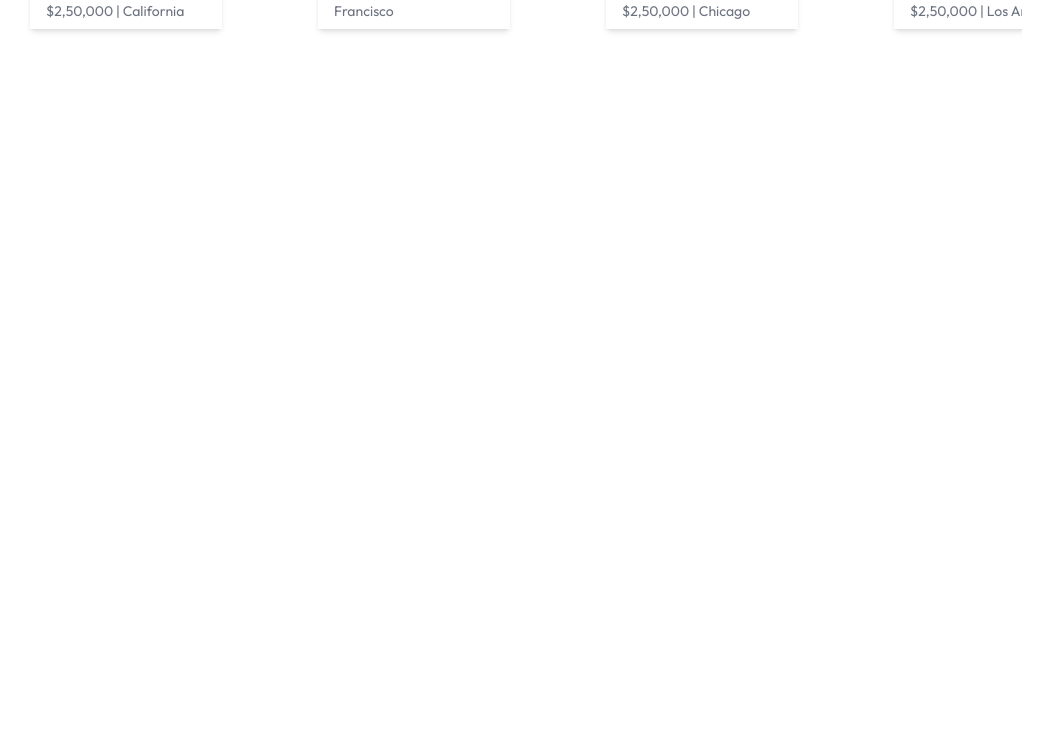
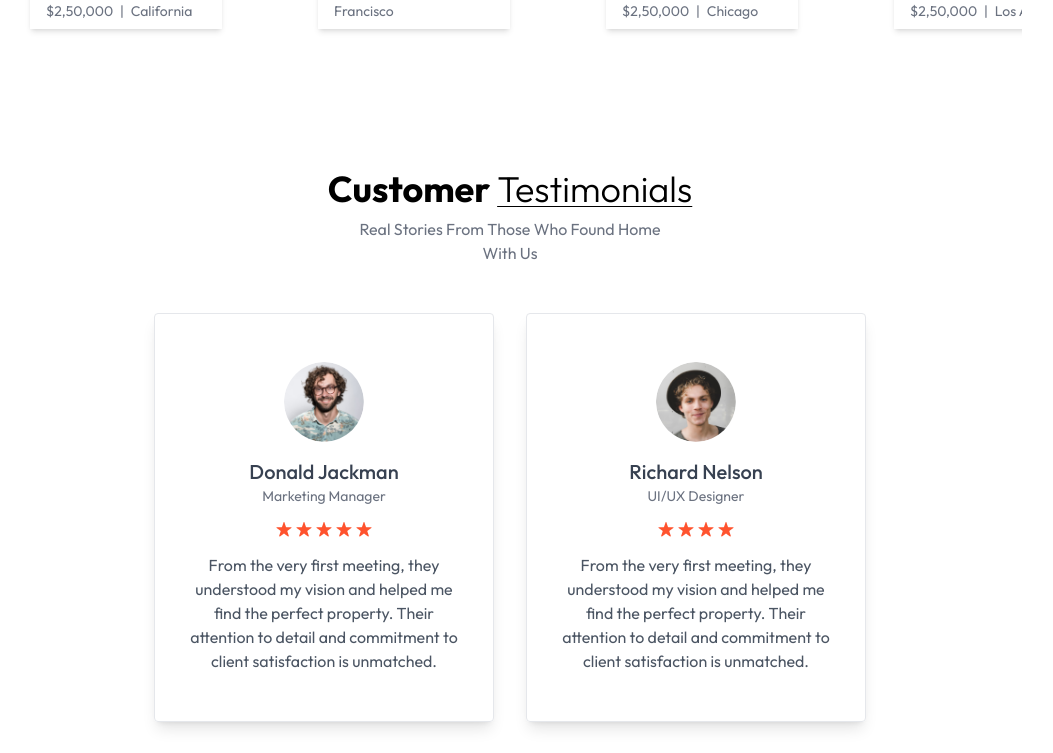
Before and after one commit to FinzyPHINZY/estate, a React (Vite) app: page / in a window 1280 px wide. Shown: the part 2150-2903 px from the top of the page, without its empty margins (130-1183 px from the left). Before the commit the page ends 2279 px from the top, so only its background shows below. Built offline with nearby package versions, Linux system fonts and the light colour scheme.

Commit message:
implemented the testimonial section

```diff
--- a/src/App.tsx
+++ b/src/App.tsx
@@ -2,13 +2,14 @@
 import { About } from './components/About';
 import { Header } from './components/Header';
 import Projects from './components/Projects';
-
+import Testimonials from './components/Testimonials';
 function App() {
   return (
     <div className="w-full overflow-hidden">
       <Header />
       <About />
       <Projects />
+      <Testimonials />
     </div>
   );
 }
--- a/src/components/Projects.tsx
+++ b/src/components/Projects.tsx
@@ -87,7 +87,8 @@
                     {project.title}
                   </h2>
                   <p className="text-gray-500 text-sm">
-                    {project.price} <span>|</span> {project.location}
+                    {project.price} <span className="px-1">|</span>{' '}
+                    {project.location}
                   </p>
                 </div>{' '}
               </div>
--- /dev/null
+++ b/src/components/Testimonials.tsx
@@ -0,0 +1,48 @@
+import { assets, testimonialsData } from '../assets/assets';
+
+const Testimonials = () => {
+  return (
+    <div
+      className="container mx-auto py-10 lg:px-32 w-full overflow-hidden"
+      id="testimonials"
+    >
+      <h1 className="text-2xl sm:text-4xl font-bold mb-2 text-center">
+        Customer{' '}
+        <span className="underline underline-offset-4 decoration-1 under font-light">
+          Testimonials
+        </span>
+      </h1>
+      <p className="text-center text-gray-500 mb-12 max-w-80 mx-auto">
+        Real Stories From Those Who Found Home With Us
+      </p>
+
+      <div className="flex flex-wrap justify-center gap-8">
+        {testimonialsData.map((testimonial, i) => (
+          <div
+            className="max-w-[340px] border shadow-lg rounded px-8 py-12 text-center"
+            key={testimonial.name + i}
+          >
+            <img
+              src={testimonial.image}
+              alt="testimonial.alt"
+              className="w-20 h-20 rounded-full mx-auto mb-4"
+            />
+
+            <h2 className="text-xl font-medium text-gray-700">
+              {testimonial.name}
+            </h2>
+            <p className="text-gray-500 mb-4 text-sm">{testimonial.title}</p>
+            <div className="flex justify-center gap-1 text-red-500 mb-4">
+              {Array.from({ length: testimonial.rating }, (_, i) => (
+                <img key={i} src={assets.star_icon} alt="" className="" />
+              ))}
+            </div>
+            <p className="text-gray-600">{testimonial.text}</p>
+          </div>
+        ))}
+      </div>
+    </div>
+  );
+};
+
+export default Testimonials;
```
